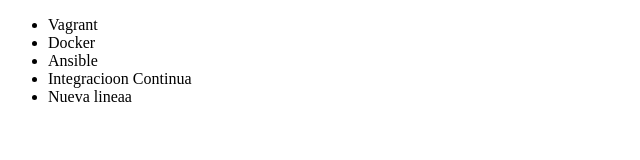
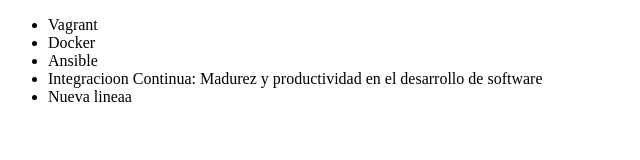
Before and after one commit to ariasmariano/alura-git, a plain HTML site: page index.html in a window 1280 px wide. Shown: the whole page, without its empty margins (0-640 px from the left). Drawn offline with Linux system fonts and the light colour scheme.

Commit message:
Renombrando curso de integracion con Git

```diff
--- a/index.html
+++ b/index.html
@@ -11,7 +11,10 @@
       <li>Vagrant</li>
       <li>Docker</li>
       <li>Ansible</li>
-      <li>Integracioon Continua</li>
+      <li>
+        Integracioon Continua: Madurez y productividad en el desarrollo de
+        software
+      </li>
       <li>Nueva lineaa</li>
     </ul>
   </body>
```
